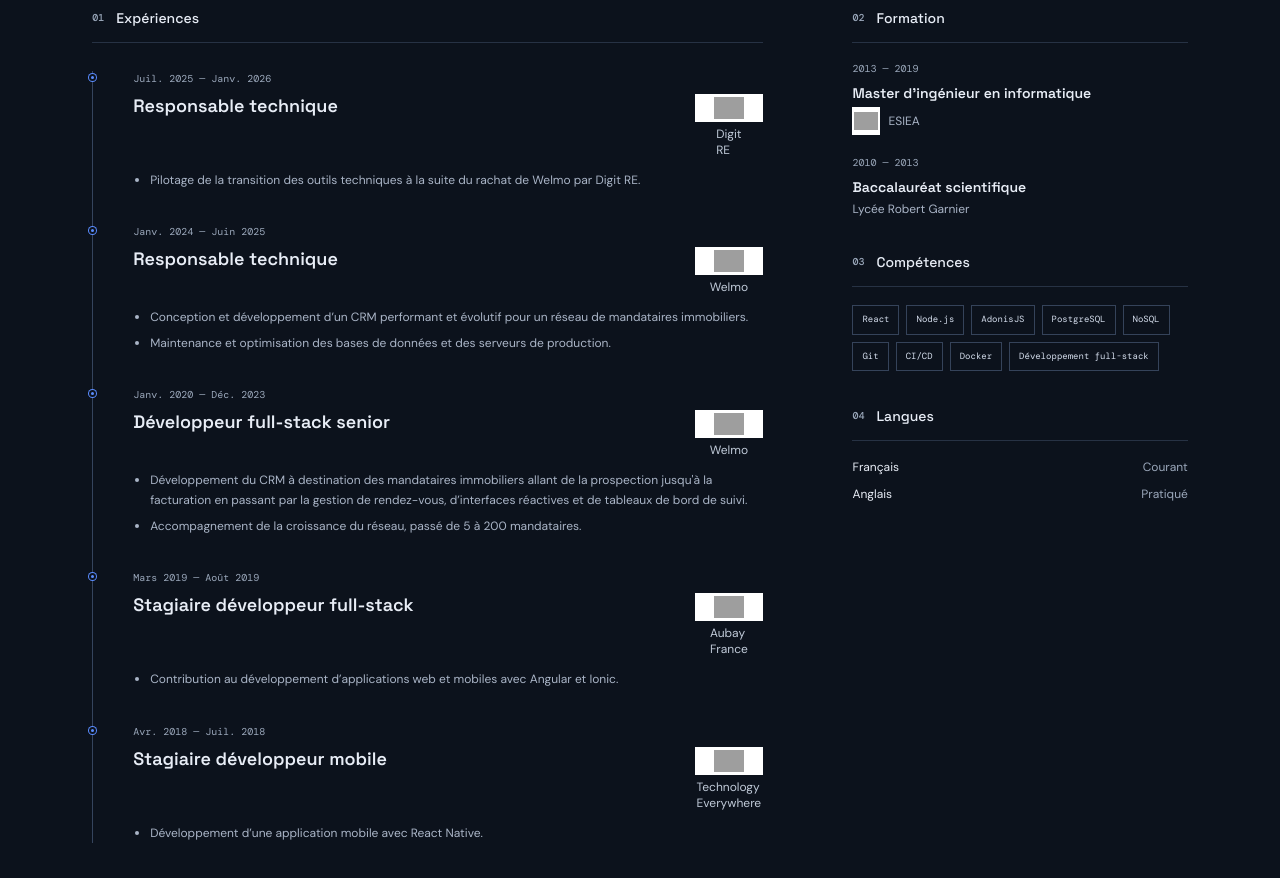
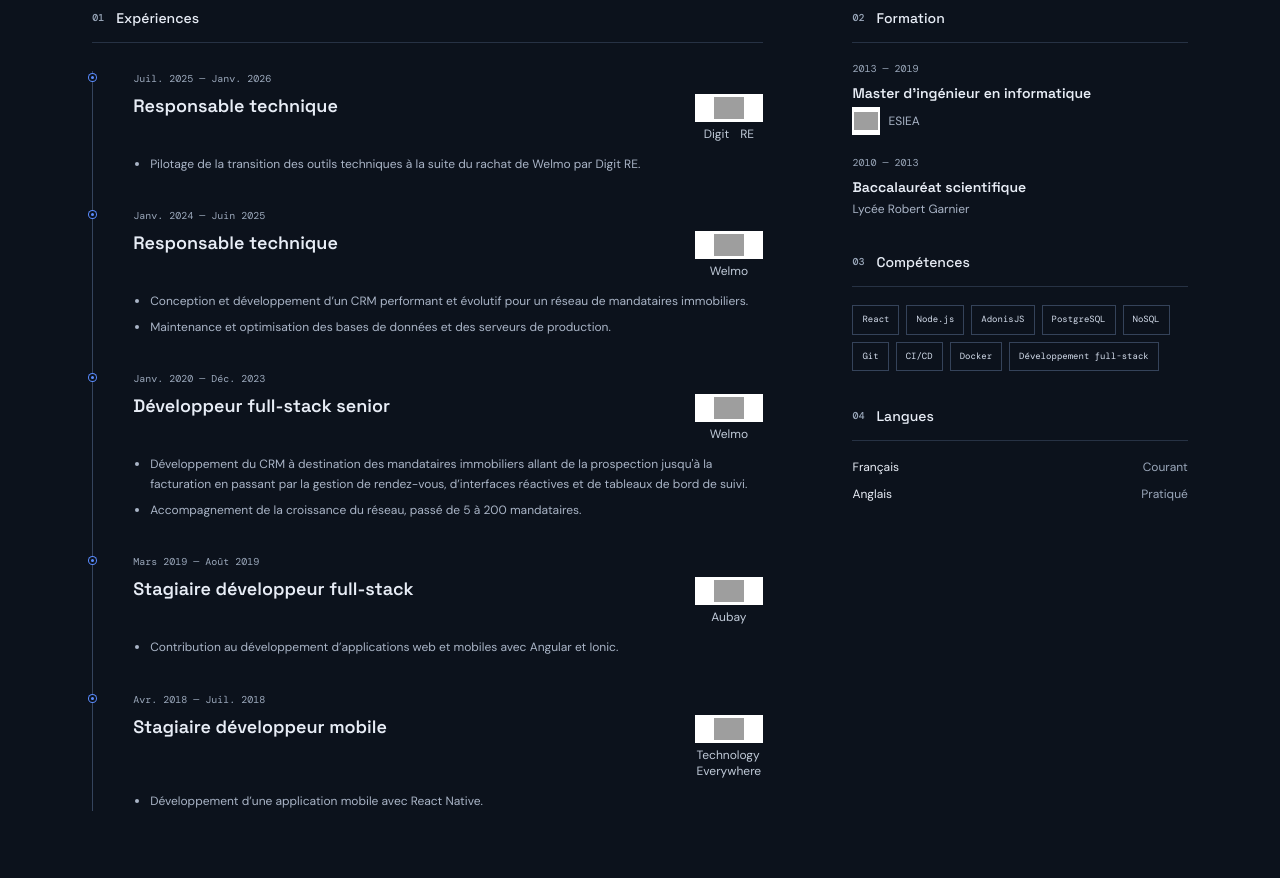
Before and after one commit to alexandrechabs/portfolio2, a React (Vite) app: page / in a window 1280 px wide. Shown: the part 5280-6158 px from the top of the page. Built offline with nearby package versions, Linux system fonts and the light colour scheme; grey boxes are pictures that could not be loaded.

Commit message:
change names

```diff
--- a/src/components/CVSection.tsx
+++ b/src/components/CVSection.tsx
@@ -4,7 +4,7 @@ const experiences = [
   {
     dates: "Juil. 2025 — Janv. 2026",
     role: "Responsable technique",
-    company: "Digit RE",
+    company: "DigitㅤRE",
     logo: "https://www.digitregroup.com/wp-content/uploads/2023/01/groupe-digit-re-immobilier.png",
     details: [
       "Pilotage de la transition des outils techniques à la suite du rachat de Welmo par Digit RE.",
@@ -33,7 +33,7 @@ const experiences = [
   {
     dates: "Mars 2019 — Août 2019",
     role: "Stagiaire développeur full-stack",
-    company: "Aubay France",
+    company: "Aubay",
     logo: "https://chabs.fr/assets/images/aubay.png",
     details: [
       "Contribution au développement d’applications web et mobiles avec Angular et Ionic.",
```
